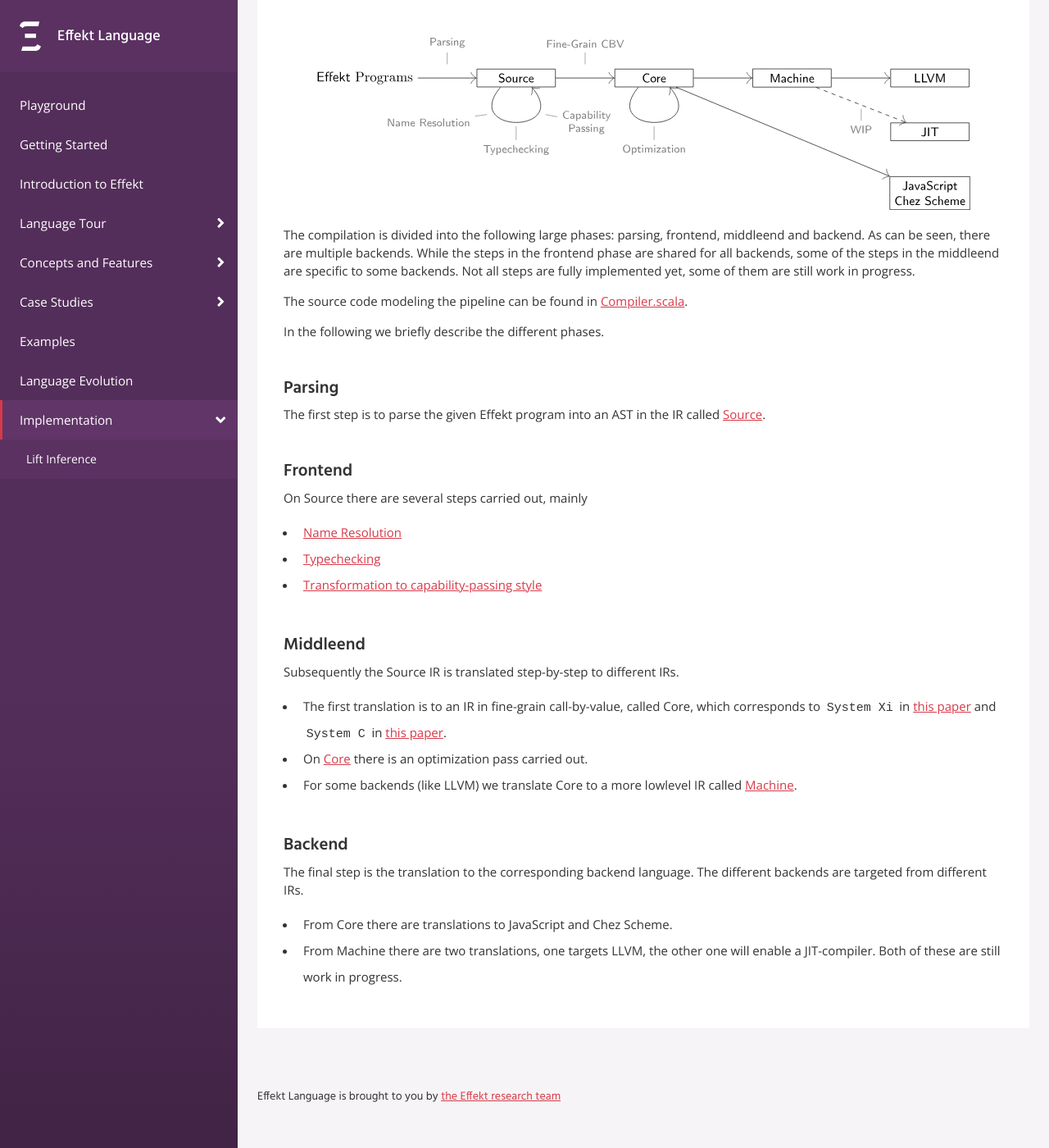
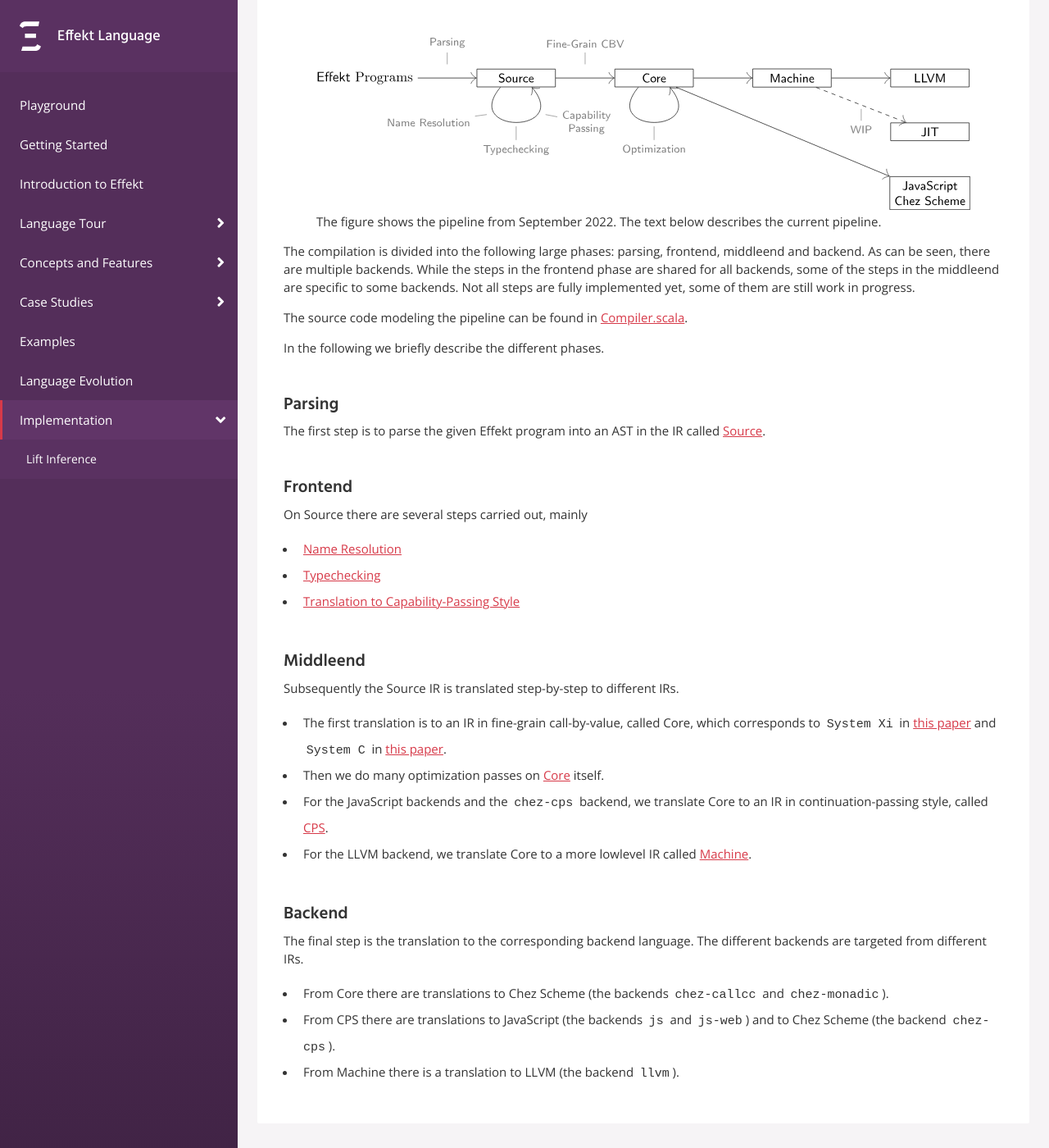
Before and after one commit to effekt-lang/effekt-website, a Jekyll site: the page built from docs/implementation.md, in a window 1280 px wide and 1400 px high, scrolled down 344 px. Shown: the whole window at 82% size. Built offline with Jekyll 4.4.1, drawn with Linux system fonts in a browser that asks for light colours.

Commit message:
implementation: try to add more details

```diff
--- a/docs/implementation.md
+++ b/docs/implementation.md
@@ -10,6 +10,7 @@ The compiler pipeline for Effekt can be illustrated as follows:
 
 <figure>
 <img src="/docs/implementation/effekt-pipeline-img/image.svg" alt="Effekt Compiler Pipeline (07.09.22)" width="100%" />
+<figcaption>The figure shows the pipeline from September 2022. The text below describes the current pipeline.</figcaption>
 </figure>
 
 The compilation is divided into the following large phases: parsing, frontend,
@@ -29,7 +30,7 @@ The first step is to parse the given Effekt program into an AST in the IR called
 On Source there are several steps carried out, mainly
   - [Name Resolution](https://github.com/effekt-lang/effekt/blob/main/effekt/shared/src/main/scala/effekt/Namer.scala)
   - [Typechecking](https://github.com/effekt-lang/effekt/blob/main/effekt/shared/src/main/scala/effekt/Typer.scala)
-  - [Transformation to capability-passing style](https://github.com/effekt-lang/effekt/blob/main/effekt/shared/src/main/scala/effekt/cps/Transformer.scala)
+  - [Translation to Capability-Passing Style](https://github.com/effekt-lang/effekt/blob/main/effekt/shared/src/main/scala/effekt/source/ExplicitCapabilities.scala)
 
 #### Middleend
 Subsequently the Source IR is translated step-by-step to different IRs.
@@ -37,13 +38,15 @@ Subsequently the Source IR is translated step-by-step to different IRs.
 - The first translation is to an IR in fine-grain call-by-value, called Core, which corresponds
   to `System Xi` in [this paper](https://se.cs.uni-tuebingen.de/publications/brachthaeuser20effects/)
   and `System C` in [this paper](https://se.cs.uni-tuebingen.de/publications/brachthaeuser22effects/).
-- On [Core](https://github.com/effekt-lang/effekt/blob/main/effekt/shared/src/main/scala/effekt/core/Tree.scala) there is an optimization pass carried out.
-- For some backends (like LLVM) we translate Core to a more lowlevel IR called [Machine](https://github.com/effekt-lang/effekt/blob/main/effekt/shared/src/main/scala/effekt/machine/Tree.scala).
+- Then we do many optimization passes on [Core](https://github.com/effekt-lang/effekt/blob/main/effekt/shared/src/main/scala/effekt/core/Tree.scala) itself.
+- For the JavaScript backends and the `chez-cps` backend, we translate Core to an IR in continuation-passing style, called [CPS](https://github.com/effekt-lang/effekt/blob/main/effekt/shared/src/main/scala/effekt/cps/Tree.scala).
+- For the LLVM backend, we translate Core to a more lowlevel IR called [Machine](https://github.com/effekt-lang/effekt/blob/main/effekt/shared/src/main/scala/effekt/machine/Tree.scala).
 
 #### Backend
+
 The final step is the translation to the corresponding backend language.
 The different backends are targeted from different IRs.
 
-  - From Core there are translations to JavaScript and Chez Scheme.
-  - From Machine there are two translations, one targets LLVM, the other one will
-    enable a JIT-compiler. Both of these are still work in progress.
+  - From Core there are translations to Chez Scheme (the backends `chez-callcc` and `chez-monadic`).
+  - From CPS there are translations to JavaScript (the backends `js` and `js-web`) and to Chez Scheme (the backend `chez-cps`).
+  - From Machine there is a translation to LLVM (the backend `llvm`).
```
